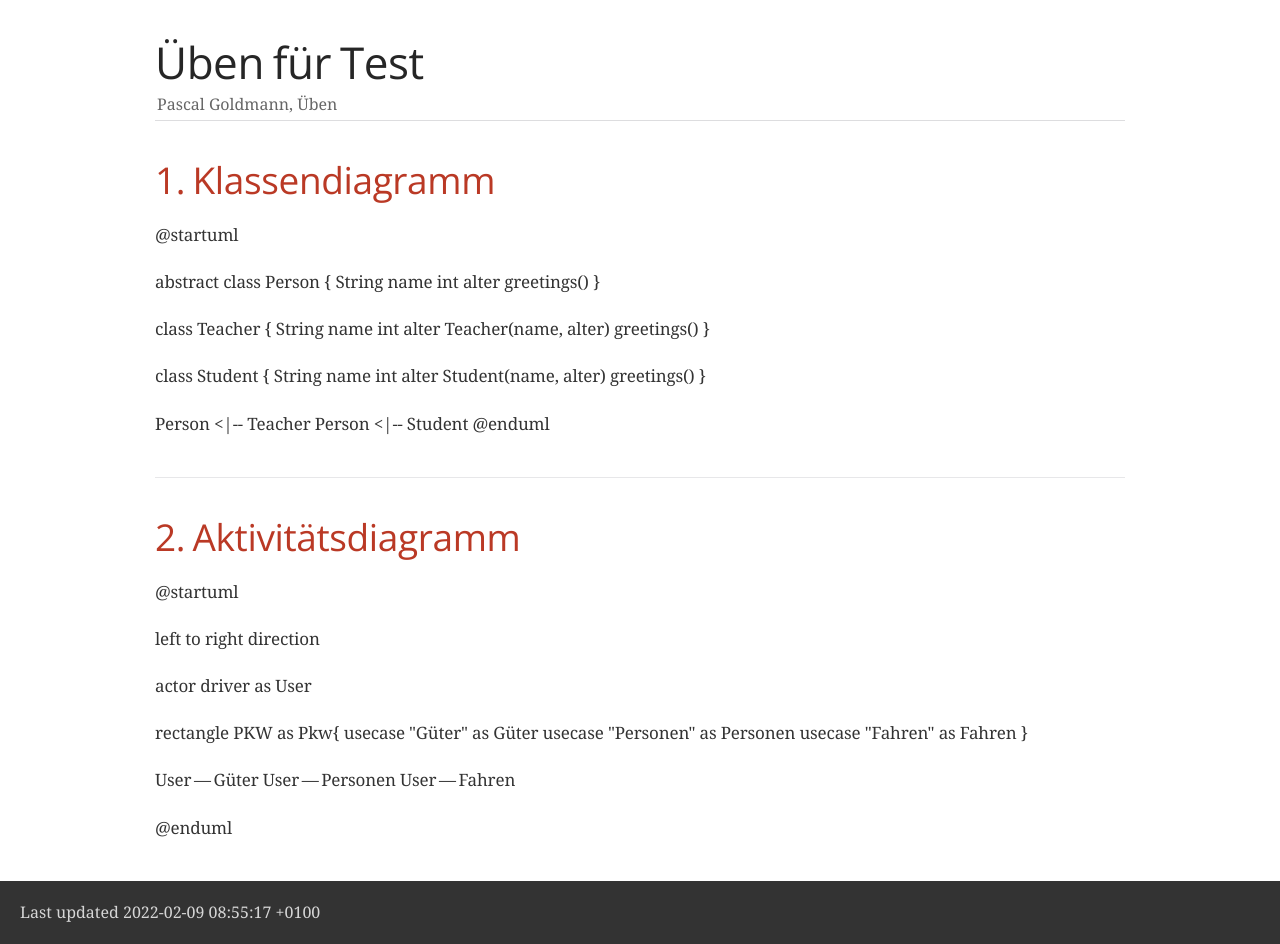
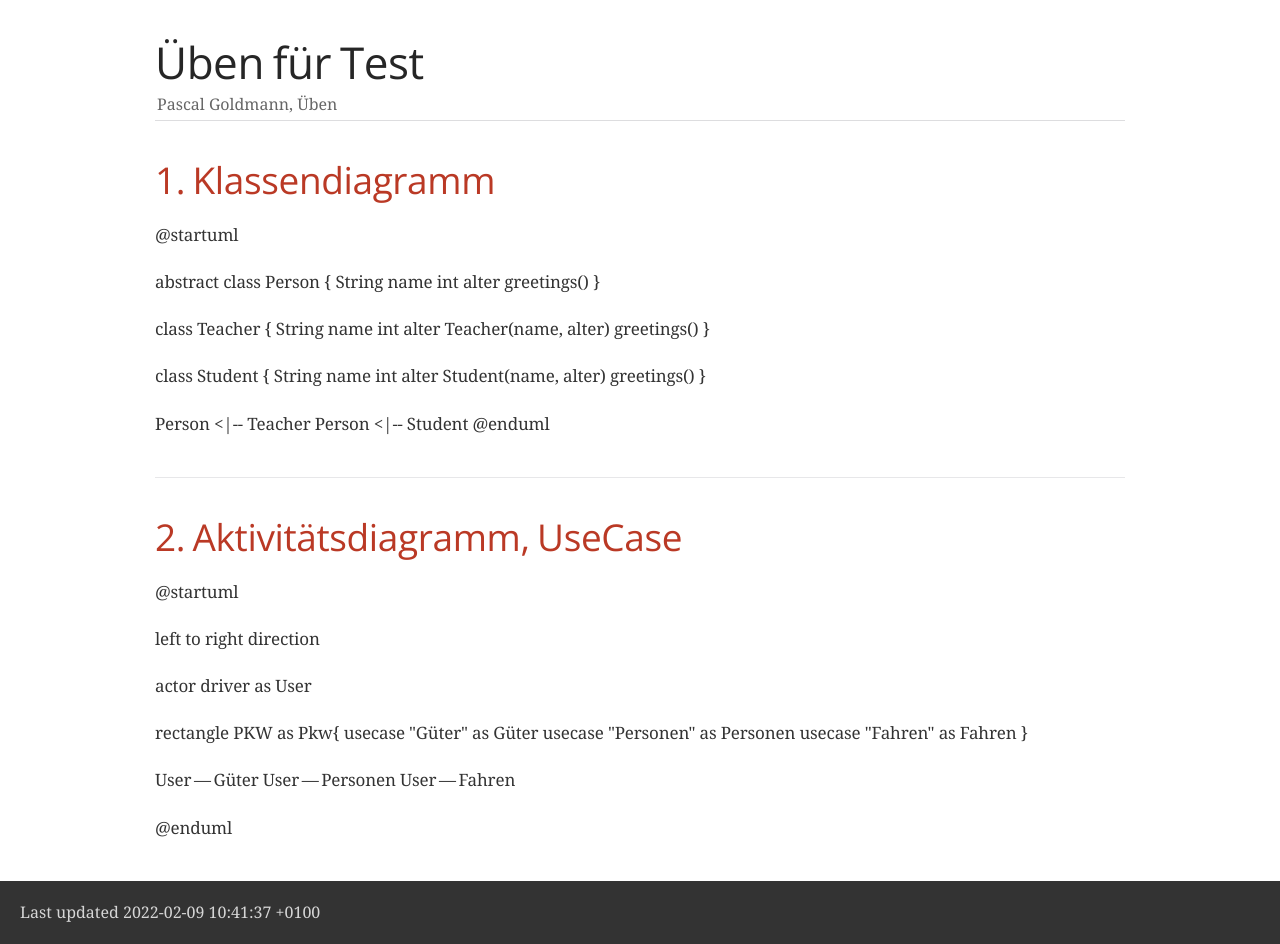
Before and after one commit to GoldmannPascal/RoadToPro, a plain HTML site: page asciidocs/index.html in a window 1280 px wide. Drawn offline with nearby package versions, Linux system fonts and the light colour scheme; a web font is replaced by a local one.

Commit message:
activity

```diff
--- a/asciidocs/index.html
+++ b/asciidocs/index.html
@@ -486,7 +486,7 @@ Person &lt;|-- Student
 </div>
 </div>
 <div class="sect1">
-<h2 id="_aktivitätsdiagramm">2. Aktivitätsdiagramm</h2>
+<h2 id="_aktivitätsdiagramm_usecase">2. Aktivitätsdiagramm, UseCase</h2>
 <div class="sectionbody">
 <div class="openblock plantuml">
 <div class="content">
@@ -521,7 +521,7 @@ User&#8201;&#8212;&#8201;Fahren</p>
 </div>
 <div id="footer">
 <div id="footer-text">
-Last updated 2022-02-09 08:55:17 +0100
+Last updated 2022-02-09 10:41:37 +0100
 </div>
 </div>
 </body>
```
Also changed, not shown: 4 other files.
